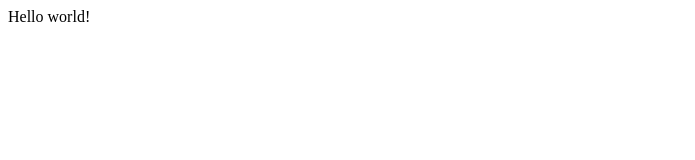
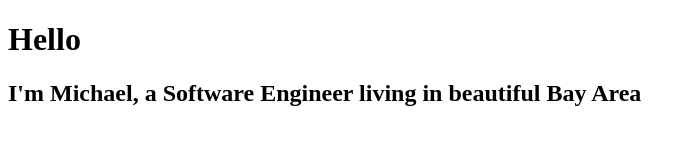
Before and after one commit to miicow/exploring_gatsbyjs, a Gatsby site in the folder gatsby-learning-website/: page / in a window 1280 px wide. Shown: the whole page, without its empty margins (0-695 px from the left). Built offline with nearby package versions, Linux system fonts and the light colour scheme; Gatsby itself is replaced by a stand-in of ours.

Commit message:
Change index.js to check if page renders

```diff
--- a/gatsby-learning-website/src/pages/index.js
+++ b/gatsby-learning-website/src/pages/index.js
@@ -1,3 +1,12 @@
 import React from "react"
 
-export default () => <div>Hello world!</div>
+const Index = () => {
+  return (
+    <div>
+      <h1>Hello</h1>
+      <h2>I'm Michael, a Software Engineer living in beautiful Bay Area</h2>
+    </div>
+  )
+}
+
+export default Index
```
